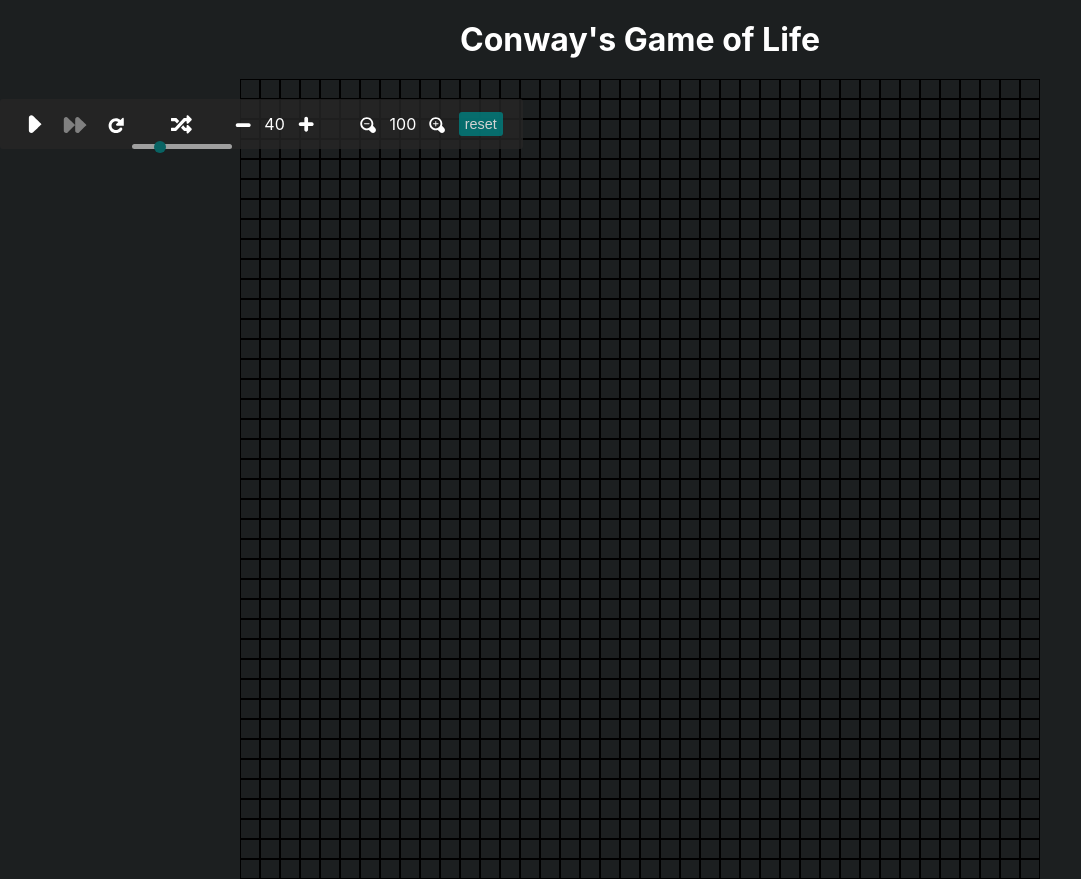
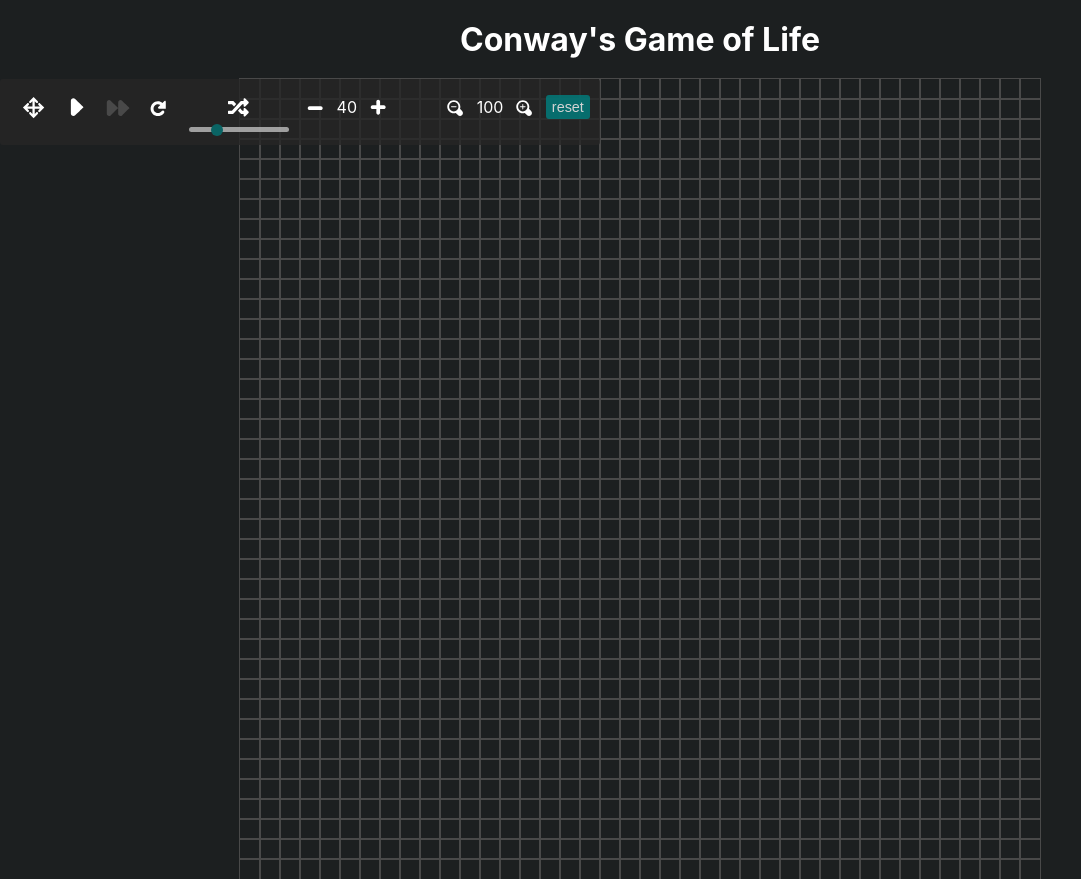
Before and after one commit to AbhishekPratap05/game-of-life, a React (Create React App) app: page / in a window 1280 px wide. Shown: the whole page, without its empty margins (0-1081 px from the left). Built offline with nearby package versions, Linux system fonts and the light colour scheme.

Commit message:
made draggable controls 😻

```diff
--- a/public/index.html
+++ b/public/index.html
@@ -6,8 +6,6 @@
   <link rel="icon" href="%PUBLIC_URL%/favicon.ico" />
   <meta name="viewport" content="width=device-width, initial-scale=1" />
   <meta name="theme-color" content="#000000" />
-  <script src="//code.jquery.com/jquery-1.10.2.js"></script>
-  <script src="//code.jquery.com/ui/1.11.2/jquery-ui.js"></script>
   <meta name="description" content="Web site created using create-react-app" />
   <link rel="apple-touch-icon" href="%PUBLIC_URL%/logo192.png" />
   <!--
--- a/src/App.js
+++ b/src/App.js
@@ -1,7 +1,8 @@
-import React, { useCallback, useRef, useState } from 'react';
+import React, { useCallback, useEffect, useRef, useState } from 'react';
 import { produce } from 'immer';
-import { TiMediaFastForward, TiMediaPause, TiMediaPlay, TiRefresh, TiZoomIn, TiZoomOut, TiPlus, TiMinus } from 'react-icons/ti';
+import { TiMediaFastForward, TiMediaPause, TiMediaPlay, TiRefresh, TiZoomIn, TiZoomOut, TiPlus, TiMinus, TiArrowMove } from 'react-icons/ti';
 import { FaRandom } from 'react-icons/fa';
+import { dragElement } from './dragFunction';
 
 //neighbours of current cell
 const neighbours = [
@@ -34,6 +35,8 @@ const App = () => {
 
   const runningRef = useRef(running);
   const nextRef = useRef(next);
+  const controlRef = useRef();
+  const dragRef = useRef();
 
   runningRef.current = running;
   nextRef.current = next;
@@ -84,11 +87,20 @@ const App = () => {
       }
     }, [gridSize]);
 
+  useEffect(
+    () => {
+
+      dragElement(dragRef.current, controlRef.current)
+    },
+    [],
+  )
 
   return (
     <>
       <h1><a href="https://en.wikipedia.org/wiki/Conway%27s_Game_of_Life" rel="noreferrer" target='_blank' title='wikipedia link'>Conway's Game of Life</a></h1>
-      <div className='controlContainer'>
+      <div className='controlContainer' id='control' ref={controlRef}>
+        <div title='drag to move' className='drag' ref={dragRef}><TiArrowMove size='1.7em' /></div>
+        <div className='actionControlsContainer'>
           <div className='controls'>
             {!running ?
               <TiMediaPlay
@@ -117,7 +129,7 @@ const App = () => {
             <TiMediaFastForward
               size='1.9em'
               title='next'
-            style={{ color: !(running || next) ? 'grey' : undefined, cursor: (running || next) ? 'pointer' : 'not-allowed' }}
+              style={{ color: !(running || next) ? '#494949' : undefined, cursor: (running || next) ? 'pointer' : 'not-allowed' }}
               disabled={!(running || next)}
               onClick={(e) => {
                 if (!(running || next)) {
@@ -159,7 +171,6 @@ const App = () => {
               id='randomRange'
               title='set random alive cell'
               className='slider'
-            style={{ marginTop: '45px', position: 'absolute' }}
               min={0.1}
               max={0.9}
               step={0.1}
@@ -222,7 +233,8 @@ const App = () => {
                   setZoom((zoom + 0.2));
               }}
             />
-          <button onClick={() => setZoom(1)}>reset</button>
+            <button title='reset zoom' onClick={() => setZoom(1)}>reset</button>
+          </div>
         </div>
       </div>
       <div style={{ display: 'grid', justifyContent: 'center', gridTemplateColumns: `repeat(${gridSize},20px)`, zoom: `${zoom}` }}>
@@ -230,7 +242,7 @@ const App = () => {
           return (
             <div
               key={`${i}-${j}`}
-              style={{ width: '20px', height: '20px', border: '1px solid black', backgroundColor: gridItem ? 'teal' : undefined }}
+              style={{ width: '20px', height: '20px', outline: '1px solid #494949', backgroundColor: gridItem ? 'teal' : undefined }}
               onClick={() => {
                 const newGrid = produce(grid, gridCopy => {
                   gridCopy[i][j] = grid[i][j] ? 0 : 1;
--- /dev/null
+++ b/src/dragFunction.js
@@ -0,0 +1,49 @@
+export const dragElement = (dragRef, elmnt) => {
+    let pos1 = 0, pos2 = 0, pos3 = 0, pos4 = 0;
+
+    if (dragRef) {
+        console.log(dragRef)
+        console.log(elmnt)
+        /* if present, the header is where you move the DIV from:*/
+        dragRef.onmousedown = dragMouseDown;
+    } else {
+        /* otherwise, move the DIV from anywhere inside the DIV:*/
+        elmnt.onmousedown = dragMouseDown;
+    }
+
+    function dragMouseDown(e) {
+        console.log('hi hter')
+        e = e || window.event;
+        e.preventDefault();
+        // get the mouse cursor position at startup:
+        console.log(e.clientX, e.clientY)
+        console.log(window.innerHeight)
+        pos3 = e.clientX;
+        pos4 = e.clientY;
+        document.onmouseup = closeDragElement;
+        // call a function whenever the cursor moves:
+        document.onmousemove = elementDrag;
+    }
+
+    function elementDrag(e) {
+        e = e || window.event;
+        e.preventDefault();
+        // calculate the new cursor position:
+        if (!(e.clientX < 25 || e.clientY < 25) && !(e.clientX > (window.innerWidth - 60) || e.clientY > (window.innerHeight - 40))) {
+            pos1 = pos3 - e.clientX;
+            pos2 = pos4 - e.clientY;
+            pos3 = e.clientX;
+            pos4 = e.clientY;
+            // set the element's new position:
+            elmnt.style.top = (elmnt.offsetTop - pos2) + "px";
+            elmnt.style.left = (elmnt.offsetLeft - pos1) + "px";
+        }
+    }
+
+
+    function closeDragElement() {
+        /* stop moving when mouse button is released:*/
+        document.onmouseup = null;
+        document.onmousemove = null;
+    }
+}
--- a/src/main.css
+++ b/src/main.css
@@ -19,19 +19,25 @@ body {
 	display: flex;
 	justify-content: flex-start;
 	align-items: center;
-	gap: 2.5em;
-	margin: 20px auto;
 	position: absolute;
-	padding: 10px 20px;
+	padding: 10px 10px 20px 20px;
 	border-radius: 3px;
 	background-color: hsl(0, 0%, 15%, 0.8);
+}
+
+.controlContainer:hover {
+	box-shadow: teal 0 1px 3px;
+}
+
+.drag {
+	margin-top: 5px;
 	cursor: -webkit-grab;
 	cursor: -moz-grab;
 	cursor: -o-grab;
 	cursor: -ms-grab;
 	cursor: grab;
 }
-.controlContainer:active {
+.drag:active {
 	cursor: -webkit-grabbing;
 	cursor: -moz-grabbing;
 	cursor: -o-grabbing;
@@ -39,11 +45,19 @@ body {
 	cursor: grabbing;
 }
 
+.actionControlsContainer {
+	display: flex;
+	justify-content: flex-start;
+	align-items: center;
+	gap: 2.5em;
+}
+
 .controls {
 	display: flex;
 	justify-content: center;
 	align-items: center;
 	gap: 10px;
+	padding: 0 0 0 15px;
 }
 
 /* slider */
@@ -57,6 +71,8 @@ body {
 	opacity: 0.7;
 	-webkit-transition: .2s;
 	transition: opacity .2s;
+	margin-top: 45px;
+	position: absolute;
 }
 
 .slider:hover {
@@ -77,7 +93,7 @@ body {
 	width: 25px;
 	height: 25px;
 	border-radius: 50%;
-	background: #4caf50;
+	background: #008080;
 	cursor: pointer;
 }
 
```
Lines whose indentation alone changed are shown as unchanged.
